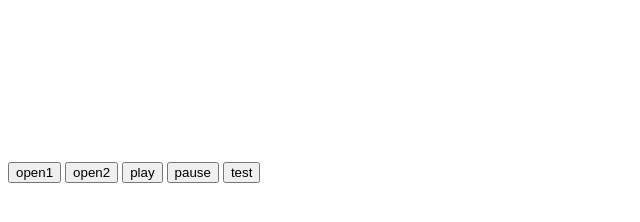
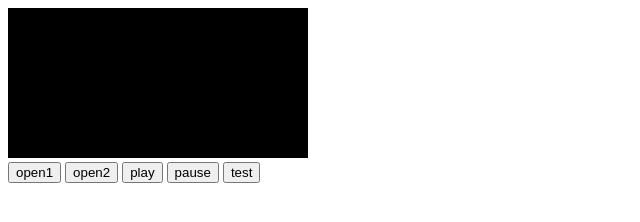
Before and after one commit to oldmtn/oldmtn.github.io, a plain HTML site: page index.html in a window 1280 px wide. Shown: the whole page, without its empty margins (0-640 px from the left). Drawn offline with Linux system fonts and the light colour scheme.

Commit message:
change initial background.

```diff
--- a/index.html
+++ b/index.html
@@ -6,6 +6,12 @@
   <meta http-equiv="Content-Type" content="text/html; charset=utf-8"/>
 
   <script type="text/javascript" src="./liteH5Player-unit-test.debug.js"></script>
+
+  <style>
+    #idCanvas {
+      background-color: black;
+    }
+  </style>
 </head>
 <body>
   <div>
```
